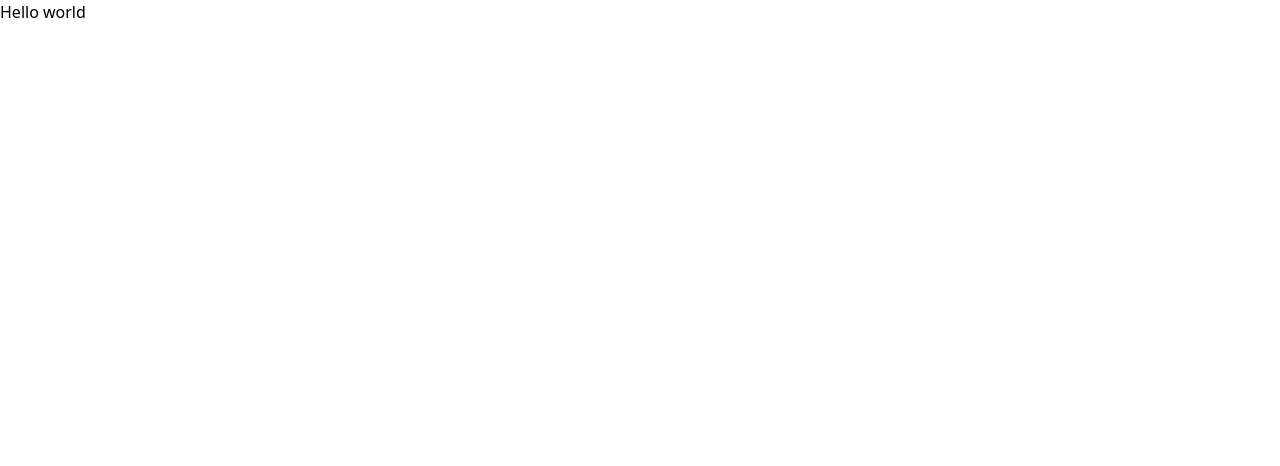
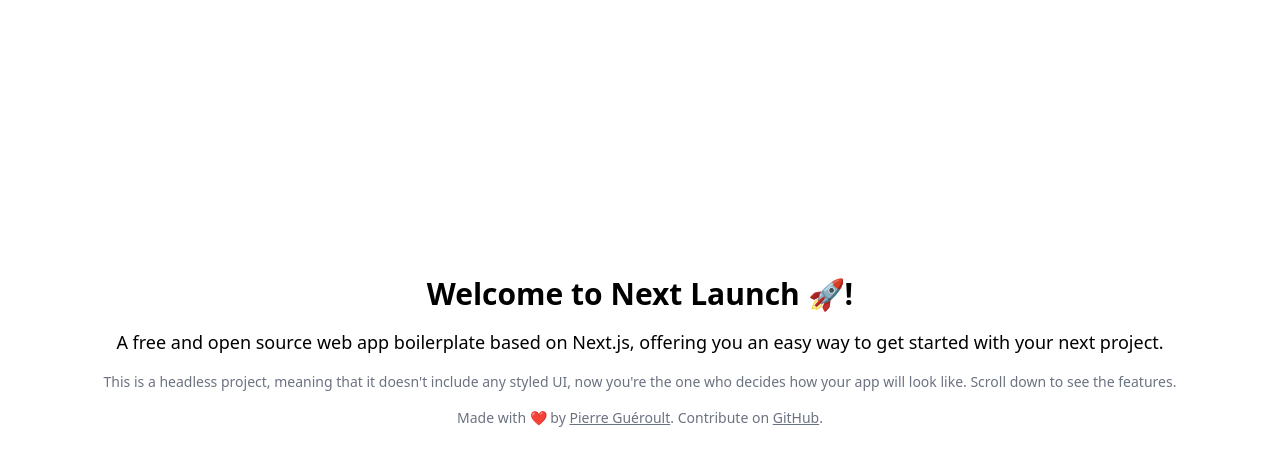
Before and after one commit to pierregueroult/next-launch, a Next.js app: page / in a window 1280 px wide. Shown: the top 466 px of the page. Built offline with nearby package versions, Linux system fonts and the light colour scheme.

Commit message:
feat(pages): add home page with some text

```diff
--- a/src/app/page.tsx
+++ b/src/app/page.tsx
@@ -1,7 +1,98 @@
 import React, { ReactNode } from "react";
 
 function Page(): ReactNode {
-  return <div>Hello world</div>;
+  return (
+    <main>
+      <section className="flex h-screen flex-col items-center justify-center">
+        <h1 className="mt-8 text-center text-3xl font-bold">Welcome to Next Launch 🚀!</h1>
+        <p className="mt-4 text-center text-lg">
+          A free and open source web app boilerplate based on Next.js, offering you an easy way to get started with your
+          next project.
+        </p>
+        <p className="mt-4 text-center text-sm text-gray-500">
+          This is a headless project, meaning that it doesn&apos;t include any styled UI, now you&apos;re the one who
+          decides how your app will look like. Scroll down to see the features.
+        </p>
+        <small className="mb-32 mt-4 block w-full text-center text-sm text-gray-500">
+          Made with ❤️ by{" "}
+          <a href="https://twitter.com/pierregueroult1" className="underline" target="_blank" rel="noreferrer">
+            Pierre Guéroult
+          </a>
+          . Contribute on{" "}
+          <a
+            href="https://github.com/pierregueroult/next-launch"
+            className="underline"
+            target="_blank"
+            rel="noreferrer"
+          >
+            {" "}
+            GitHub
+          </a>
+          .
+        </small>
+      </section>
+      <section className="mt-16 flex h-screen w-full flex-col items-center justify-center">
+        <div>
+          <h2 className="text-xl font-bold">✨Features</h2>
+          <ul className="list-inside list-disc">
+            <li>
+              Authentication with{" "}
+              <a href="https://authjs.dev/" className="underline" target="_blank" rel="noreferrer">
+                AuthJS
+              </a>
+            </li>
+            <li>
+              Emails with{" "}
+              <a href="https://react.email/" className="underline" target="_blank" rel="noreferrer">
+                React Email
+              </a>
+              {" and "}
+              <a href="https://nodemailer.com/" className="underline" target="_blank" rel="noreferrer">
+                Nodemailer
+              </a>
+            </li>
+            <li>
+              Database with{" "}
+              <a href="https://www.prisma.io/" className="underline" target="_blank" rel="noreferrer">
+                Prisma
+              </a>
+              {", "}
+              <a href="https://www.docker.com/" className="underline" target="_blank" rel="noreferrer">
+                Docker Compose
+              </a>
+              {" and "}
+              <a href="https://www.postgresql.org/" className="underline" target="_blank" rel="noreferrer">
+                PostgreSQL
+              </a>
+            </li>
+            <li>
+              Styling with{" "}
+              <a href="https://tailwindcss.com/" className="underline" target="_blank" rel="noreferrer">
+                Tailwind CSS
+              </a>
+            </li>
+          </ul>
+          {process.env.IS_DEMO === "false" && (
+            <>
+              <h2 className="mt-4 text-xl font-bold">🚀 Try the features :</h2>
+              <small>Make sure you have a database setup and the email script running.</small>
+              <ul className="mt-4 list-inside list-disc">
+                <li>
+                  <a href="http://localhost:3000/login" className="underline">
+                    Login
+                  </a>{" "}
+                  /{" "}
+                  <a href="http://localhost:3000/auth/register" className="underline">
+                    Register
+                  </a>
+                </li>
+              </ul>
+            </>
+          )}
+        </div>
+      </section>
+    </main>
+  );
 }
 
 export default Page;
```
